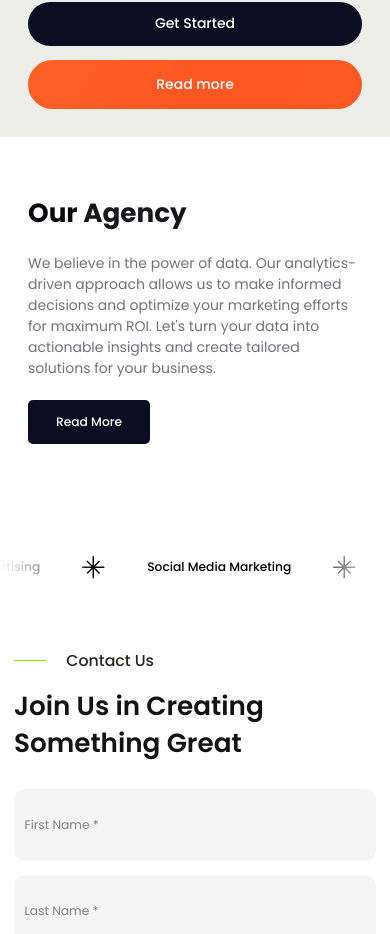
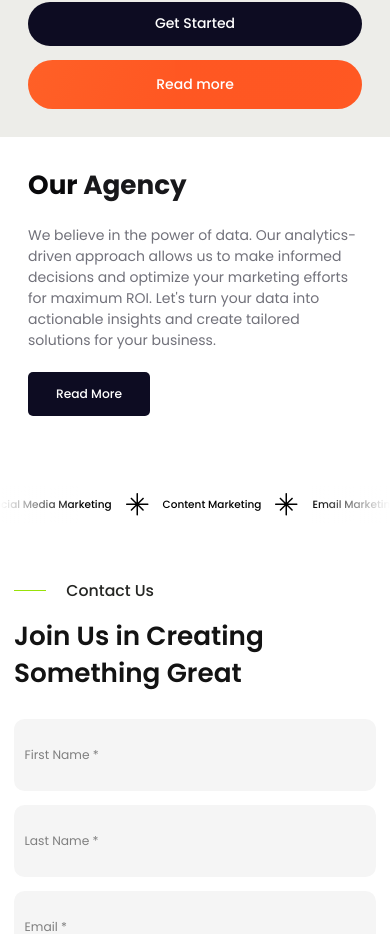
Before and after one commit to KrishnaTech9987/Portfolio-Website, a Next.js app: page / in a window 390 px wide. Shown: the part 2323-3257 px from the top of the page. Built offline with nearby package versions, Linux system fonts and the light colour scheme; a web font is replaced by a local one.

Commit message:
Modification in Marquee component.

```diff
--- a/app/component/sections/Agency.jsx
+++ b/app/component/sections/Agency.jsx
@@ -1,11 +1,11 @@
-  "use client";
+"use client";
 import React from "react";
 import Image from "next/image";
 import { Button } from "../common/Button";
 
 const Agency = () => {
   return (
-    <section className="py-16 px-4">
+    <section className="py-8 md:py-16 px-4">
       <div className="container mx-auto">
         <div className="grid grid-cols-1 lg:grid-cols-2 gap-12 items-center">
           <div className="space-y-6">
--- a/app/component/ui/marquee.js
+++ b/app/component/ui/marquee.js
@@ -25,20 +25,20 @@ const Marquee = () => {
     }, []);
 
     return (
-        <div className="relative overflow-hidden whitespace-nowrap w-full bg-gray-800 text-black py-4">
-            <div className="absolute top-0 left-0 h-full w-20 bg-gradient-to-r from-gray-800 to-transparent"></div>
-            <div className="flex flex-center-between-row items-center space-x-12" ref={marqueeRef}>
+        <div className="relative overflow-hidden whitespace-nowrap w-full bg-gray-800 text-black py-2 sm:py-3 md:py-4">
+            <div className="absolute top-0 left-0 h-full w-12 sm:w-16 md:w-20 bg-gradient-to-r from-gray-800 to-transparent z-10"></div>
+            <div className="flex flex-center-between-row items-center space-x-4 xs:space-x-6 sm:space-x-8 md:space-x-10 lg:space-x-12" ref={marqueeRef}>
                 {[...Array(2)].flatMap(() => MarketingServices).map((service, index) => (
-                    <div key={index} className="flex items-center space-x-12">
-                        <span className="text-sm font-medium dark:text-white dark:text-white/40">
+                    <div key={index} className="flex items-center space-x-4 xs:space-x-6 sm:space-x-8 md:space-x-10 lg:space-x-12">
+                        <span className="text-xs xs:text-sm sm:text-sm md:text-sm lg:text-sm font-medium dark:text-white dark:text-white/40">
                             {service.name}
                         </span>
-                        <Star />
+                        <Star className="w-3 h-3 xs:w-4 xs:h-4 sm:w-5 sm:h-5 md:w-6 md:h-6" />
                     </div>
                 ))}
             </div>
-            <div className="pointer-events-none absolute inset-y-0 left-0 w-1/4 bg-gradient-to-r from-background"></div>
-            <div className="pointer-events-none absolute inset-y-0 right-0 w-1/4 bg-gradient-to-l from-background"></div>
+            <div className="pointer-events-none absolute inset-y-0 left-0 w-1/5 sm:w-1/4 bg-gradient-to-r from-background z-10"></div>
+            <div className="pointer-events-none absolute inset-y-0 right-0 w-1/5 sm:w-1/4 bg-gradient-to-l from-background z-10"></div>
         </div>
     );
 };
```
